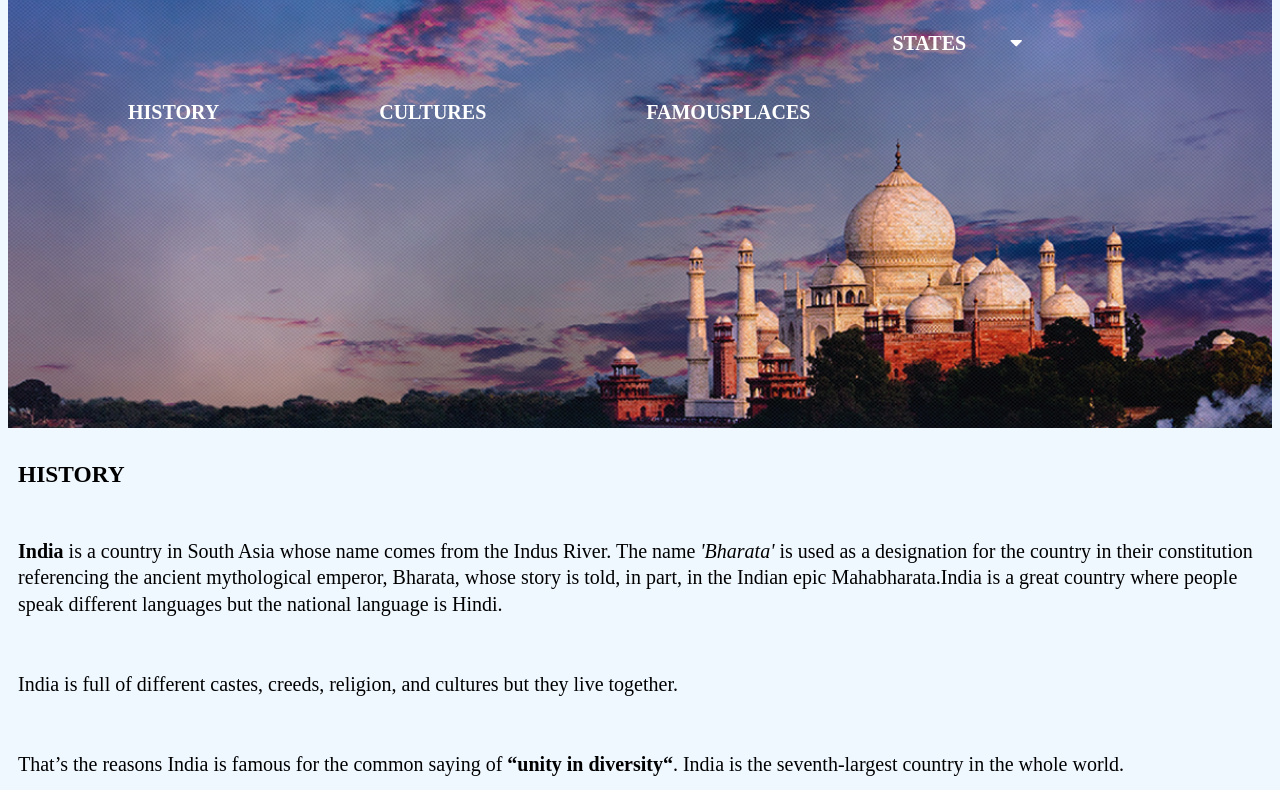
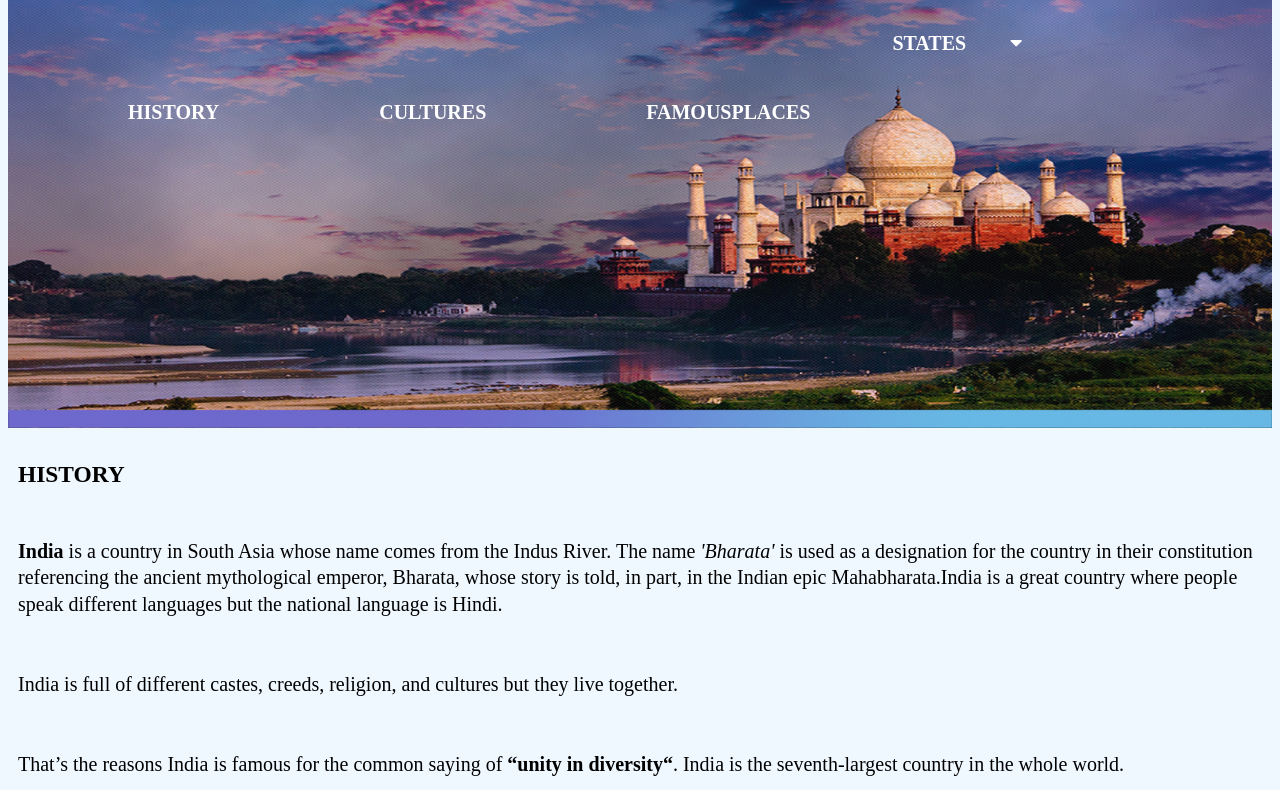
Before and after one commit to Arunaa1213/ICONIC_INDIA, a plain HTML site: page index.html in a window 1280 px wide. Shown: the part 79-869 px from the top of the page. Drawn offline with Linux system fonts and the light colour scheme.

Commit message:
final change

```diff
--- a/index.css
+++ b/index.css
@@ -5,10 +5,9 @@ body {
 }
 header {
   background-image: url(frontimg.jpg);
-  background-repeat: no-repeat;
+  background-repeat: round;
   background-size: 100%;
   height: 60vh;
-  position: relative;
   display: block;
 }
 .head {
```
